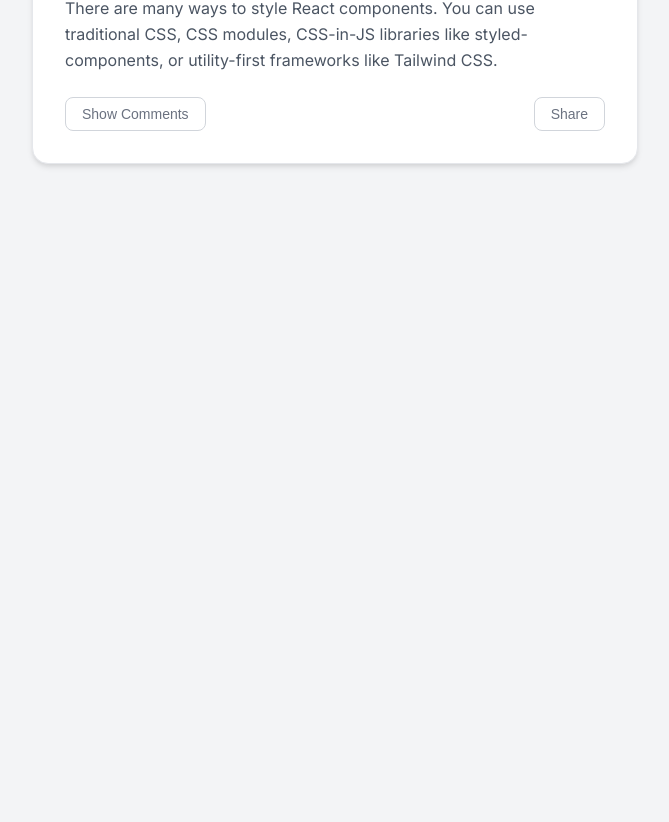
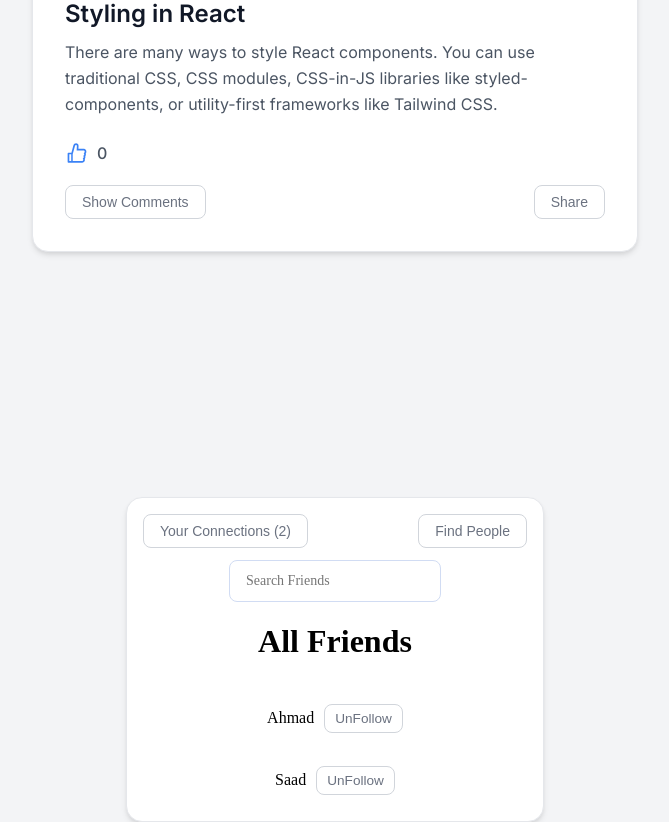
Before and after one commit to m-Affan55/Post-Manager, a React (Vite) app: page / in a window 1280 px wide. Shown: the part 440-1262 px from the top of the page, without its empty margins (305-974 px from the left). Before the commit the page ends 937 px from the top, so only its background shows below. Built offline with nearby package versions, Linux system fonts and the light colour scheme.

Commit message:
I added friends section with proper toggling to friends and find friends moreover i added like and dislike logic and its react icon The fetch calls from backend also added

```diff
--- a/package.json
+++ b/package.json
@@ -11,7 +11,8 @@
   },
   "dependencies": {
     "react": "^19.2.7",
-    "react-dom": "^19.2.7"
+    "react-dom": "^19.2.7",
+    "react-icons": "^5.7.0"
   },
   "devDependencies": {
     "@eslint/js": "^10.0.1",
--- a/src/App.jsx
+++ b/src/App.jsx
@@ -1,11 +1,13 @@
 import Post from './Components/Post.jsx'
 import FriendsProvider from './Context/FriendsProvider.jsx';
+import Friends from './Pages/Friends.jsx';
 export default function App()
 {
   return (
     <>
     <FriendsProvider>
     <Post/>
+    <Friends/>
     </FriendsProvider>
     </>
 
--- a/src/Components/Post.jsx
+++ b/src/Components/Post.jsx
@@ -1,7 +1,7 @@
 import { useContext, useState } from "react"
 import '../Styles/Post.css'
 import {FriendsContext} from "../Context/FriendsProvider.jsx"
-
+import {AiFillLike,AiOutlineLike} from 'react-icons/ai'
 export default function Post() {
     const [addComments, setAddComments] = useState('')
     const [ISAddActive,setIsAddActive] = useState(false)
@@ -19,13 +19,15 @@ export default function Post() {
         title: "Introduction to React",
         content : "React is a declarative, efficient, and flexible JavaScript library for building user interfaces. It lets you compose complex UIs from small and isolated pieces of code called components.",
         comments : ["Great explanation!", "Helped me a lot, thanks."],
-        showComments : false
+        showComments : false,
+        likes: 0
     },
     {
         title: "Styling in React",
         content : "There are many ways to style React components. You can use traditional CSS, CSS modules, CSS-in-JS libraries like styled-components, or utility-first frameworks like Tailwind CSS.",
         comments : ["I prefer Tailwind!", "CSS modules are my go-to."],
-        showComments : false
+        showComments : false,
+        likes: 0
     }])
 
     const handleAdd = (index) => {
@@ -72,6 +74,18 @@ export default function Post() {
       setIsAddActive(false)
 
     }
+    const handleLike = (index)=>
+    {
+        setPosts(post.map((p, i) =>
+            i === index ? { ...p,
+                likes: p.likes + 1
+            }
+            : p
+        ))
+    }
+    const handleUnLike = (index)=>{
+        setPosts(post.map((p,i)=>i == index ? {...p,likes: p.likes - 1} : p))
+    }
 
     return (
       <>
@@ -93,19 +107,25 @@ export default function Post() {
                 <div key={index} className="post-container">
                     <h1>{p.title}</h1>
                     <p>{p.content}</p>
+                    <div className="like-container">
+                        {p.likes ==0 ? <AiOutlineLike size={24} onClick={()=>handleLike(index)}/> : <AiFillLike size={24} onClick={()=>handleUnLike(index)}/>}
+                        <p>{p.likes}</p>
+                    </div>
                     <div className="post-buttons">
 
                     <button className="toggle-comments-btn" onClick={() => handleShowComment(index)}>
                         {p.showComments ? "Hide Comments" : "Show Comments"}
                     </button>
-                    <button className="toggle-comments-btn" onClick={()=> setShareIndex(shareIndex === index ? null : index)}>Share</button>
+                    <button className={shareIndex === index ? "cancel-share-btn" : "share-btn"} onClick={()=> setShareIndex(shareIndex === index ? null : index
+
+                    )}>Share</button>
                     {shareIndex === index && (
                         <div className="share-container-parent">
                         <h1>Friends List</h1>
                         {friends.map((f)=>(
                             <div className="share-container">
                             <p>{f}</p>
-                            <button>send</button>
+                            <button onClick={()=>setShareIndex(null)}>send</button>
                             </div>
                         ))}
                         </div>
--- a/src/Pages/Friends.jsx
+++ b/src/Pages/Friends.jsx
@@ -1,12 +1,52 @@
-import { FriendsContext } from "../Context/FriendsProvider";
+import { FriendsContext } from "../Context/FriendsProvider.jsx";
+import { useContext, useState } from "react";
+import "../Styles/Friends.css";
+function Friends() {
+    const [searchFriend, setSearchFriend] = useState("");
+    const { friends, setFriends } = useContext(FriendsContext);
+    const [SearchFriendsList, setSearchFriendsList] = useState([...friends]);
+    const [toggleFriendSection, setToggleFriendSection] = useState(false);
 
-function Friends()
-{
-    const {friends} = useContext(FriendsContext);
-    return(
-        <>
+    function SearchHandler(e) {
+        const query = e.target.value;
+        setSearchFriend(query);
+        setSearchFriendsList(friends.filter((f) => (f.toLowerCase().includes(query.toLowerCase()))));
+    }
 
-        </>
+    function hanleRemove(name) {
+        const newFriends = friends.filter((f) => (f !== name));
+        setFriends(newFriends);
+        setSearchFriendsList(newFriends);
+    }
+    return (
+        <div className="friends-container">
+
+
+
+
+
+            <div className="friend-section">
+            <button onClick={()=>setToggleFriendSection(false)}>Your Connections ({friends.length})</button>
+            <button onClick={()=>setToggleFriendSection(true)}>Find People</button>
+            </div>
+            {toggleFriendSection ? (
+                <div>
+                <input type="text" placeholder="Find People"/>
+                </div>
+            )
+            :
+            <>
+            <input type="text" placeholder="Search Friends" value={searchFriend} onChange={SearchHandler} />
+            <h1>All Friends</h1>
+            {SearchFriendsList.map((f, idx) => (
+                <div className="friend-item">
+                    <p key={idx}>{f}</p>
+                    <button className="remove-btn" onClick={()=>hanleRemove(f)}>UnFollow</button>
+                </div>
+            ))}
+            </>
+        }
+        </div>
     )
 }
 export default Friends;
--- /dev/null
+++ b/src/Styles/Friends.css
@@ -0,0 +1,72 @@
+.friends-container{
+    display: flex;
+    flex-direction: column;
+    justify-content: space-between;
+    align-items: center;
+    margin-top: 20px;
+    border: 1px solid #e5e7eb;
+    border-radius: 16px;
+    box-shadow: 0 4px 6px -1px rgba(0, 0, 0, 0.1), 0 2px 4px -1px rgba(0, 0, 0, 0.06);
+    margin: 0 auto;
+    padding: 1rem;
+    width: 30%;
+    background-color: white;
+}
+.friends-container input{
+
+    flex: 1;
+    padding: 12px 16px;
+    border: 1px solid #d1dcf3;
+    border-radius: 8px;
+    font-size: 0.875rem;
+    outline: none;
+    transition: border-color 0.2s, box-shadow 0.2s;
+    font-family: inherit;
+    box-sizing: border-box;
+}
+
+.friend-item {
+    display: flex;
+    justify-content: space-between;
+    align-items: center;
+    margin-top: 12px;
+    gap: 10px;
+
+}
+.friend-item p{
+    font-size: 1rem;
+    color: black;
+}
+.remove-btn{
+    background-color: transparent;
+    color: #6b7280;
+    border: 1px solid #d1d5db;
+    border-radius: 8px;
+    padding: 6px 10px;
+    font-size: 0.85rem;
+    font-weight: 400;
+    cursor: pointer;
+    transition: all 0.2s;
+    align-self: center;
+
+}
+.friend-section{
+    display: flex;
+    justify-content: space-between;
+    align-items: center;
+    margin-bottom: 12px;
+    gap: 10px;
+    width: 100%;
+}
+.friend-section button {
+    background-color: transparent;
+    color: #6b7280;
+    border: 1px solid #d1d5db;
+    border-radius: 8px;
+    padding: 8px 16px;
+    font-size: 0.875rem;
+    font-weight: 500;
+    cursor: pointer;
+    transition: all 0.2s;
+    align-self: flex-start;
+}
--- a/src/Styles/Post.css
+++ b/src/Styles/Post.css
@@ -17,8 +17,8 @@ body {
 
 .post-container {
     background-color: #ffffff;
+    border-radius: 16px;
     border: 1px solid #e5e7eb;
-    border-radius: 16px;
     box-shadow: 0 4px 6px -1px rgba(0, 0, 0, 0.1), 0 2px 4px -1px rgba(0, 0, 0, 0.06);
     display: flex;
     flex-direction: column;
@@ -47,7 +47,9 @@ body {
     line-height: 1.6;
     font-size: 1rem;
 }
-
+.cancel-share-btn{
+    visibility: hidden;
+}
 .toggle-comments-btn,.share-btn {
     background-color: transparent;
     color: #6b7280;
@@ -207,7 +209,7 @@ body {
     justify-content: space-evenly;
     min-height: 20vh;
     border: 2px solid #d0ddf1;
-    border-left: 2px solid #3b82f6;
+    border-left: 4px solid #3b82f6;
     gap: 20px;
     margin-top: 20vh;
     border-radius: 20px;
@@ -235,3 +237,55 @@ body {
     display: flex;
     justify-content: space-between;
 }
+
+.share-container{
+    display: flex;
+    gap: 12px;
+    justify-content: space-between;
+    align-items: center;
+    margin: 12px;
+}
+.share-container button{
+    background-color: transparent;
+    color: #6b7280;
+    border: 1px solid #d1d5db;
+    border-radius: 8px;
+    padding: 6px 10px;
+    font-size: 0.85rem;
+    font-weight: 400;
+    cursor: pointer;
+    transition: all 0.2s;
+    align-self: center;
+
+}
+.share-container p{
+    font-size: 0.75rem;
+    color: #6b7280;
+    font-weight: 600;
+    margin: 0;
+    align-self: center;
+}
+.like-container {
+    display: flex;
+    flex-direction: row;
+    align-items: center;
+    gap: 8px;
+    margin-bottom: 20px;
+}
+
+.like-container p {
+    margin: 0;
+    font-size: 1rem;
+    color: #4b5563;
+    font-weight: 500;
+}
+
+.like-container svg {
+    cursor: pointer;
+    color: #3b82f6;
+    transition: transform 0.2s;
+}
+
+.like-container svg:hover {
+    transform: scale(1.1);
+}
```
Also changed, not shown: src/Services/auth.js (added, +52 -0 lines), src/Services/post.js (added, +95 -0 lines), 1 other file (tests, documents, lock files or other folders).
